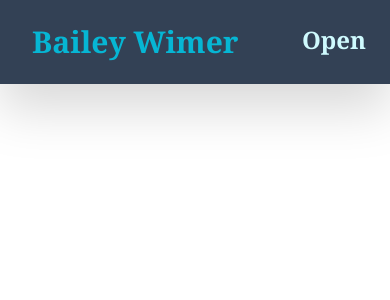
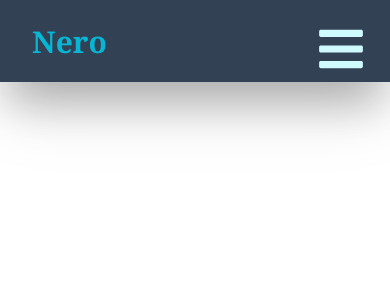
Before and after one commit to NerosJourney/portfolio-site, a React (Create React App) app in the folder site/: page /about in a window 390 px wide. Shown: the top 300 px of the page. Built offline with nearby package versions, Linux system fonts and the light colour scheme.

Commit message:
Added mobile hamburger nav button

```diff
--- a/site/package.json
+++ b/site/package.json
@@ -8,6 +8,7 @@
     "@testing-library/user-event": "^13.5.0",
     "react": "^18.2.0",
     "react-dom": "^18.2.0",
+    "react-icons": "^4.4.0",
     "react-router-dom": "^6.4.1",
     "react-scripts": "5.0.1",
     "web-vitals": "^2.1.4"
--- a/site/src/Components/NavBar/index.js
+++ b/site/src/Components/NavBar/index.js
@@ -1,19 +1,27 @@
 import React, { useState } from "react";
 import { Link } from "react-router-dom";
+import { FaBars, FaTimes, FaLinkedin, FaGithubSquare } from "react-icons/fa";
 
 //border-b-4 border-b-rose-500
 
 const NavBar = () => {
+  const [navbarOpen, setNavbarOpen] = useState(false);
   return (
-    <div className="flex py-4 bg-slate-700 drop-shadow-2xl font-serif">
-      <Link
-        to="/"
-        className="navbar-item mr-auto text-cyan-500 text-3xl visible w-auto px-8"
-      >
-        Bailey Wimer
-      </Link>
-      <HorizontalNav />
-      <HamburgerNav />
+    <div>
+      <div className="flex pt-4 bg-slate-700 drop-shadow-2xl shadow-2xl font-serif">
+        <Link
+          to="/"
+          className="navbar-item mr-auto text-cyan-500 text-3xl visible w-auto px-8 mb-0"
+        >
+          Nero
+        </Link>
+        <HorizontalNav />
+        <HamburgerNavButton
+          navbarOpen={navbarOpen}
+          setNavbarOpen={setNavbarOpen}
+        />
+      </div>
+      <HamburgerNavMenu navbarOpen={navbarOpen} />
     </div>
   );
 };
@@ -23,6 +31,9 @@ const HorizontalNav = () => {
     <>
       <Link to="/" className="navbar-item">
         Home
+      </Link>
+      <Link to="/experience" className="navbar-item">
+        Experience
       </Link>
       <Link to="/projects" className="navbar-item">
         Projects
@@ -34,9 +45,7 @@ const HorizontalNav = () => {
   );
 };
 
-const HamburgerNav = () => {
-  const [navbarOpen, setNavbarOpen] = useState(false);
-
+const HamburgerNavButton = ({ navbarOpen, setNavbarOpen }) => {
   const handleToggle = () => {
     setNavbarOpen((prev) => !prev);
   };
@@ -46,9 +55,36 @@ const HamburgerNav = () => {
       onClick={handleToggle}
       className="font-bold text-cyan-100 py-2 px-6 text-2xl flex md:invisible md:w-0 md:px-0"
     >
-      {navbarOpen ? "Close" : "Open"}
+      {navbarOpen ? <FaTimes size={50} /> : <FaBars size={50} />}
     </button>
   );
 };
 
+const HamburgerNavMenu = ({ navbarOpen }) => {
+  return (
+    <ul className={`hamburger-menu ${navbarOpen ? " show-menu" : ""}`}>
+      <li className="hamburger-item">
+        <Link className="hamburger-link" to="/">
+          Home
+        </Link>
+      </li>
+      <li className="hamburger-item">
+        <Link className="hamburger-link" to="/experience">
+          Experience
+        </Link>
+      </li>
+      <li className="hamburger-item">
+        <Link className="hamburger-link" to="/projects">
+          Projects
+        </Link>
+      </li>
+      <li className="hamburger-item">
+        <Link className="hamburger-link" to="/about">
+          About
+        </Link>
+      </li>
+    </ul>
+  );
+};
+
 export default NavBar;
--- a/site/src/index.css
+++ b/site/src/index.css
@@ -4,7 +4,19 @@
 
 @layer components {
     .navbar-item {
-        @apply font-bold text-cyan-100 py-2 px-0 text-2xl flex invisible md:visible w-0 md:w-auto md:px-8
+        @apply font-bold text-cyan-100 py-2 px-0 text-2xl flex invisible md:visible w-0 md:w-auto md:px-8 align-middle
+    }
+    .hamburger-menu.show-menu {
+        @apply w-screen rounded-b-full border-2 border-t-0
+    }
+    .hamburger-menu {
+        @apply overflow-y-scroll fixed bg-slate-700 w-0 text-center
+    }
+    .hamburger-item {
+        @apply text-lg font-serif text-cyan-100 shadow-lg
+    }
+    .hamburger-link {
+        @apply w-full
     }
 }
 
```
Also changed, not shown: 1 other file (tests, documents, lock files or other folders).
